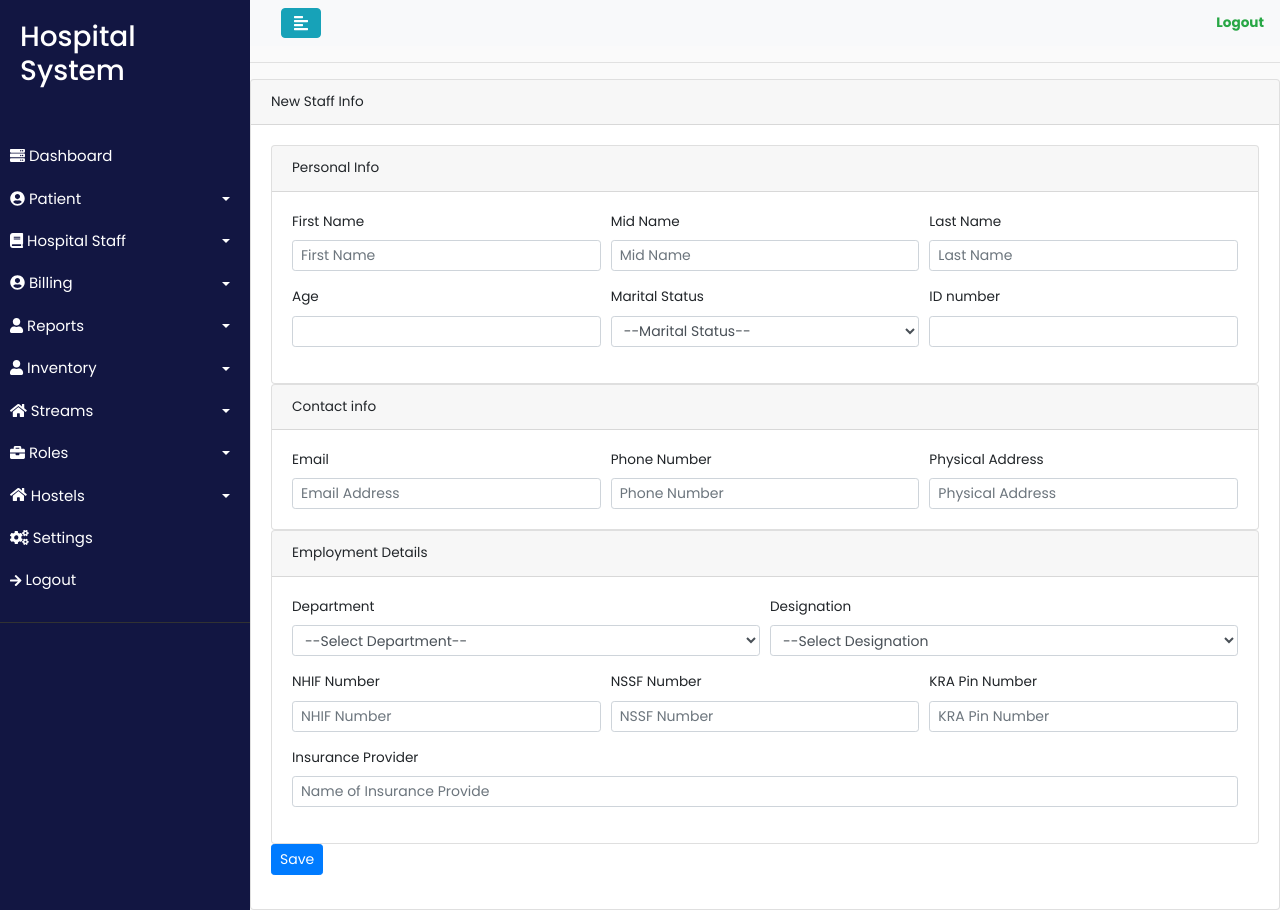
After one commit to ealpha072/Hospital-Management-System, a PHP site: page /pages/add_staff.php in a window 1280 px wide. The commit adds this page. Run offline with PHP 8.4, Linux system fonts and the light colour scheme; some libraries are stand-ins or nearby versions.

Commit message:
Add new staff page created

```diff
--- /dev/null
+++ b/pages/add_staff.php
@@ -0,0 +1,143 @@
+<?php require "../public/wrapper.php" ?>
+
+<div class="card">
+    <div class="card-header">New Staff Info</div>
+    <div class="card-body">
+        <form action="" method="post">
+            <!--PERSONAL INFO-->
+            <div class="card">
+                <div class="card-header">Personal Info</div>
+                <div class="card-body">
+                    <!--ROW 1-->
+                    <div class="form-row">
+                        <div class="col">
+                            <div class="form-group">
+                                <label for="">First Name</label>
+                                <input type="text" placeholder="First Name" class="form-control form-control-sm">
+                            </div>
+                        </div>
+                        <div class="col">
+                            <div class="form-group">
+                                <label for="">Mid Name</label>
+                                <input type="text" placeholder="Mid Name" class="form-control form-control-sm">
+                            </div>
+                        </div>
+                        <div class="col">
+                            <div class="form-group">
+                                <label for="">Last Name</label>
+                                <input type="text" placeholder="Last Name" class="form-control form-control-sm">
+                            </div>
+                        </div>
+                    </div>
+                    <!--ROW 2-->
+                    <div class="form-row">
+                        <div class="col">
+                            <div class="form-group">
+                                <label for="">Age</label>
+                                <input type="number" name="" id="" class="form-control form-control-sm">
+                            </div>
+                        </div>
+                        <div class="col">
+                            <div class="form-group">
+                                <label for="">Marital Status</label>
+                                <select name="" id="" class="form-control form-control-sm">
+                                    <option value="" selected disabled>--Marital Status--</option>
+                                    <option value="">Single</option>
+                                    <option value="">Married</option>
+                                </select>
+                            </div>
+                        </div>
+                        <div class="col">
+                            <div class="form-group">
+                                <label for="">ID number</label>
+                                <input type="number" name="" id="" class="form-control form-control-sm">
+                            </div>
+                        </div>
+                    </div>
+                </div>
+            </div>
+            <!--CONTACT INFO-->
+            <div class="card">
+                <div class="card-header">Contact info</div>
+                <div class="card-body">
+                    <div class="form-row">
+                        <div class="col">
+                            <label for="">Email</label>
+                            <input type="email" name="" id="" placeholder="Email Address" class="form-control form-control-sm">
+                        </div>
+                        <div class="col">
+                            <label for="">Phone Number</label>
+                            <input type="tel" name="" id="" placeholder="Phone Number" class="form-control form-control-sm">
+                        </div>
+                        <div class="col">
+                            <label for="">Physical Address</label>
+                            <input type="text" name="" id="" placeholder="Physical Address" class="form-control form-control-sm">
+                        </div>
+                    </div>
+                </div>
+            </div>
+            <!--EMPLOYMENT INFO-->
+            <div class="card">
+                <div class="card-header">Employment Details</div>
+                <div class="card-body">
+                    <!--ROW 1-->
+                    <div class="form-row">
+                        <div class="col">
+                            <div class="form-group">
+                                <label for="">Department</label>
+                                <select name="" id="" class="form-control form-control-sm">
+                                    <option value="">--Select Department--</option>
+                                    <!--populate from DB-->
+                                </select>
+                            </div>
+                        </div>
+
+                        <div class="col">
+                            <div class="form-group">
+                                <label for="">Designation</label>
+                                <select name="" id="" class="form-control form-control-sm">
+                                    <option value="">--Select Designation</option>
+                                    <option value="">Medical Staff</option>
+                                    <option value="">Other</option>
+                                </select>
+                            </div>
+                        </div>
+                    </div>
+                    <!-- ROW 2-->
+                    <div class="form-row">
+                        <div class="col">
+                            <div class="form-group">
+                                <label for="">NHIF Number</label>
+                                <input type="number" name="" id="" placeholder="NHIF Number" class="form-control form-control-sm">
+                            </div>
+                        </div>
+                        <div class="col">
+                            <div class="form-group">
+                                <label for="">NSSF Number</label>
+                                <input type="number" name="" id="" placeholder="NSSF Number" class="form-control form-control-sm">
+                            </div>
+                        </div>
+                        <div class="col">
+                            <div class="form-group">
+                                <label for="">KRA Pin Number</label>
+                                <input type="number" name="" id="" placeholder="KRA Pin Number" class="form-control form-control-sm">
+                            </div>
+                        </div>
+                    </div>
+                    <div class="form-row">
+                        <div class="col">
+                            <div class="form-group">
+                                <label for="">Insurance Provider</label>
+                                <input type="text" placeholder="Name of Insurance Provide" name="" id="" class="form-control form-control-sm">
+                            </div>
+                        </div>
+                    </div>
+                </div>
+
+            </div>
+            <button class="btn btn-sm btn-primary">Save</button>
+        </form>
+    </div>
+</div>
+
+<?php require "../public/footer.php" ?>
--- a/public/wrapper.php
+++ b/public/wrapper.php
@@ -27,10 +27,10 @@
                 </li>
                 <!--Staff-->
                 <li>
-                    <a href="#syllabus" data-toggle="collapse" aria-expanded="false" class="dropdown-toggle"><i class="fa fa-book"></i> Medical Staff</a>
+                    <a href="#syllabus" data-toggle="collapse" aria-expanded="false" class="dropdown-toggle"><i class="fa fa-book"></i> Hospital Staff</a>
                     <ul class="collapse list-unstyled" id="syllabus">
                         <li>
-                            <a href="#"><i class="fa fa-plus fa-sm"></i> Add New</a>
+                            <a href="add_staff.php"><i class="fa fa-plus fa-sm"></i> Add New</a>
                         </li>
                         <li>
                             <a href="#"><i class="fa fa-wrench fa-sm"></i> Manage</a>
```
